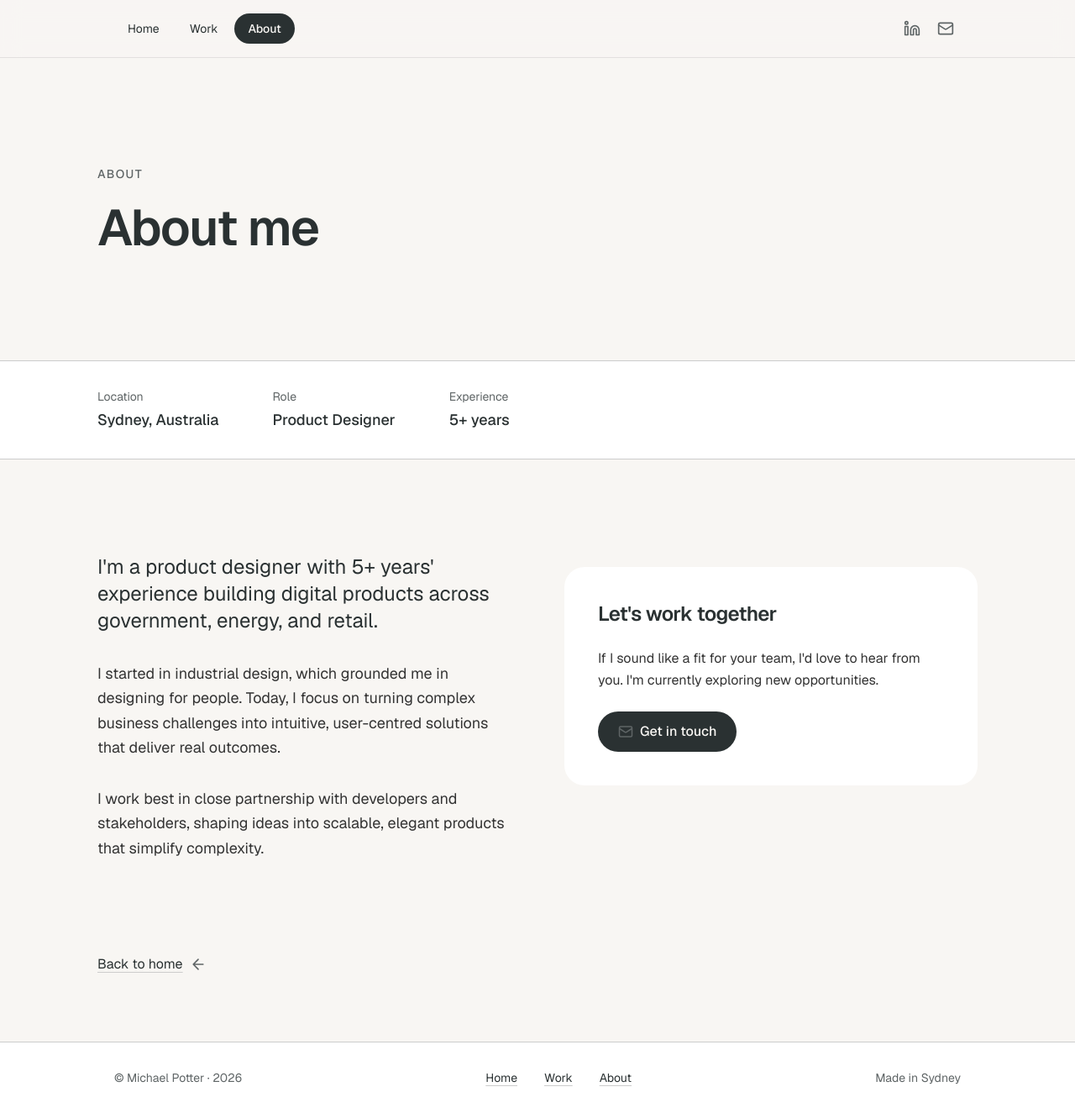
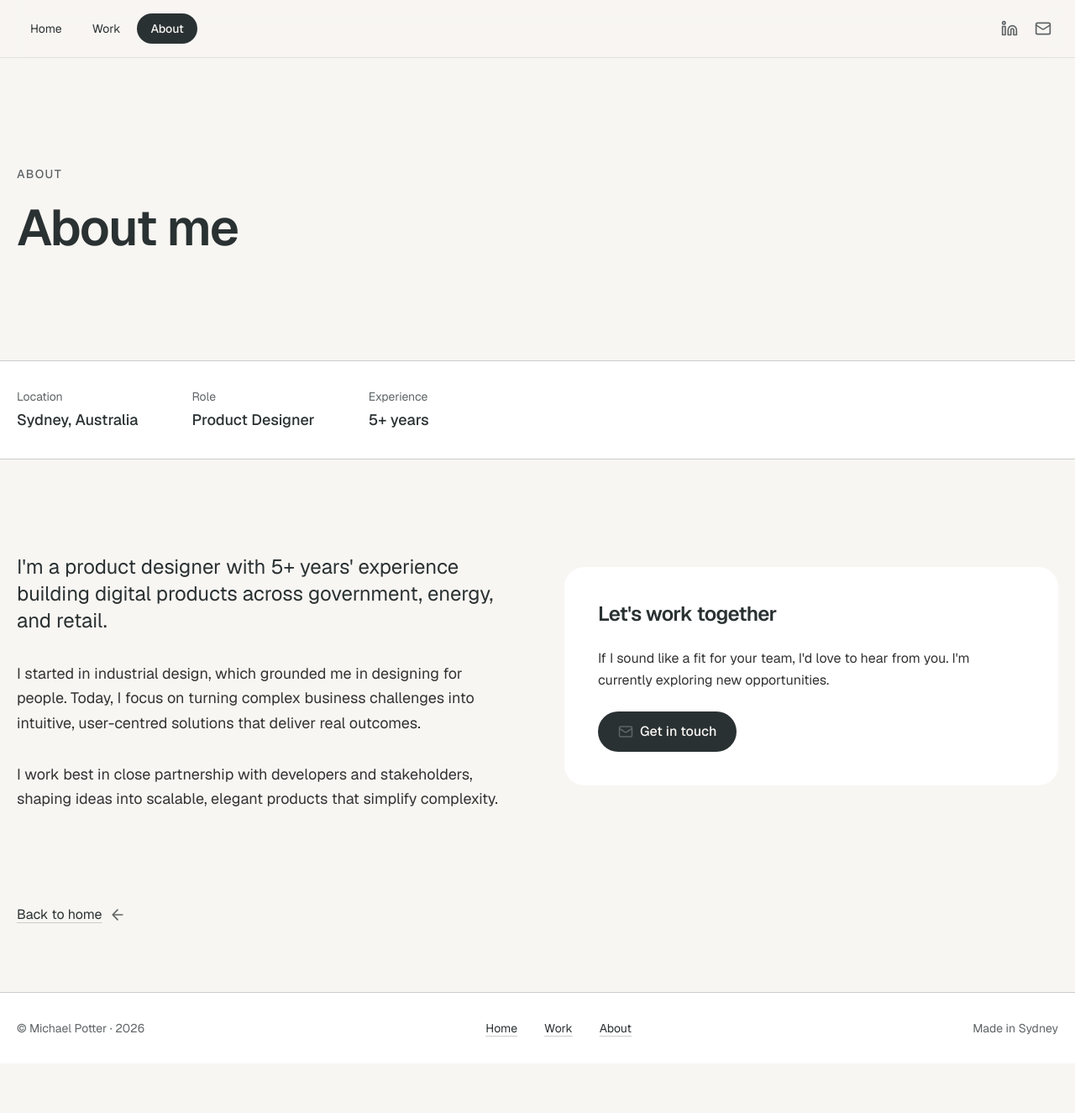
Before and after one commit to mikepotter-jpeg/michael-potter-portfolio, a Next.js app: page /about in a window 1280 px wide. Shown: the whole page at 84% size. After the commit the page ends 1266 px from the top, so only its background shows below. Built offline with nearby package versions, Linux system fonts and the light colour scheme.

Commit message:
Align navigation and content widths to max-w-7xl (1280px)

```diff
--- a/app/about/page.tsx
+++ b/app/about/page.tsx
@@ -17,7 +17,7 @@ export default function AboutPage() {
     <div className="flex flex-col">
       {/* Hero Section */}
       <section className="py-20 md:py-32 px-5">
-        <div className="w-full max-w-content mx-auto">
+        <div className="w-full max-w-7xl mx-auto">
           <div className="max-w-3xl">
             <p className="text-sm uppercase tracking-widest text-text-tertiary font-medium mb-6">About</p>
             <h1 className="text-4xl sm:text-5xl md:text-6xl font-semibold tracking-tight leading-[1.1]">
@@ -29,7 +29,7 @@ export default function AboutPage() {
 
       {/* Highlights Bar */}
       <section className="bg-background-secondary py-8 px-5 border-y border-border">
-        <div className="w-full max-w-content mx-auto">
+        <div className="w-full max-w-7xl mx-auto">
           <div className="flex flex-wrap gap-8 md:gap-16">
             {highlights.map((item) => (
               <div key={item.label}>
@@ -43,7 +43,7 @@ export default function AboutPage() {
 
       {/* Bio Content */}
       <section className="py-20 md:py-28 px-5">
-        <div className="w-full max-w-content mx-auto">
+        <div className="w-full max-w-7xl mx-auto">
           <div className="grid lg:grid-cols-2 gap-16">
             {/* Main bio */}
             <div className="space-y-8">
@@ -92,7 +92,7 @@ export default function AboutPage() {
 
       {/* Back Link */}
       <section className="pb-20 px-5">
-        <div className="w-full max-w-content mx-auto">
+        <div className="w-full max-w-7xl mx-auto">
           <Link
             href="/"
             className="inline-flex items-center gap-2"
--- a/app/page.tsx
+++ b/app/page.tsx
@@ -10,7 +10,7 @@ export default function Home() {
     <div className="flex flex-col">
       {/* Hero Section - Full width, dramatic */}
       <section className="min-h-[70vh] flex items-center justify-center px-5 py-20 md:py-32">
-        <div className="w-full max-w-content">
+        <div className="w-full max-w-7xl mx-auto">
           <h1 className="text-4xl sm:text-5xl md:text-6xl lg:text-7xl font-semibold tracking-tight leading-[1.1] max-w-4xl animate-fade-in-up">
             Hi, I&apos;m Michael, a product designer in Sydney.
           </h1>
@@ -19,7 +19,7 @@ export default function Home() {
 
       {/* About Snippet - Distinct section */}
       <section className="bg-background-secondary py-20 md:py-28 px-5">
-        <div className="w-full max-w-content mx-auto">
+        <div className="w-full max-w-7xl mx-auto">
           <div className="max-w-3xl space-y-8">
             <p className="text-xl sm:text-2xl md:text-3xl leading-relaxed tracking-tight text-text-primary font-normal">
               I specialise in enterprise product design, with experience in account systems,
@@ -53,7 +53,7 @@ export default function Home() {
 
       {/* Work Section */}
       <section className="py-20 md:py-28 px-5">
-        <div className="w-full max-w-content mx-auto">
+        <div className="w-full max-w-7xl mx-auto">
           {/* Section Header */}
           <div className="flex flex-col md:flex-row md:items-end md:justify-between gap-6 mb-16">
             <div className="space-y-4">
@@ -88,7 +88,7 @@ export default function Home() {
 
       {/* Recommendations Section */}
       <section className="bg-background-secondary py-20 md:py-28 px-5">
-        <div className="w-full max-w-content mx-auto">
+        <div className="w-full max-w-7xl mx-auto">
           {/* Section Header */}
           <div className="mb-16">
             <p className="text-sm uppercase tracking-widest text-text-tertiary font-medium mb-4">Testimonials</p>
@@ -116,7 +116,7 @@ export default function Home() {
 
       {/* Contact CTA - Bold and simple */}
       <section className="py-20 md:py-32 px-5">
-        <div className="w-full max-w-content mx-auto text-center">
+        <div className="w-full max-w-7xl mx-auto text-center">
           <h2 className="text-3xl sm:text-4xl md:text-5xl lg:text-6xl font-semibold tracking-tight mb-8">
             Let&apos;s catch up
           </h2>
--- a/app/work/[slug]/page.tsx
+++ b/app/work/[slug]/page.tsx
@@ -46,7 +46,7 @@ export default function ProjectPage({ params }: Props) {
     <div className="flex flex-col">
       {/* Hero Section */}
       <section id="top" className="py-16 md:py-24 px-5 bg-background-secondary scroll-mt-20">
-        <div className="w-full max-w-content mx-auto">
+        <div className="w-full max-w-7xl mx-auto">
           {/* Breadcrumb */}
           <nav className="flex items-center gap-3 text-sm text-text-tertiary mb-8">
             <Link href="/work" className="hover:text-text-primary transition-colors">
@@ -83,7 +83,7 @@ export default function ProjectPage({ params }: Props) {
       {/* Cover Image */}
       {project.coverImage && (
         <section className="px-5 py-16">
-          <div className="w-full max-w-content mx-auto">
+          <div className="w-full max-w-7xl mx-auto">
             <div className="relative aspect-video rounded-3xl overflow-hidden bg-background-secondary">
               <Image
                 src={project.coverImage}
@@ -180,7 +180,7 @@ export default function ProjectPage({ params }: Props) {
       {/* Next Project */}
       {nextProject && nextProject.slug !== project.slug && (
         <section className="py-16 px-5 border-t border-border bg-background-secondary">
-          <div className="w-full max-w-content mx-auto">
+          <div className="w-full max-w-7xl mx-auto">
             <p className="text-sm font-semibold text-text-tertiary mb-2">Next Project</p>
             <Link
               href={`/work/${nextProject.slug}`}
@@ -205,7 +205,7 @@ export default function ProjectPage({ params }: Props) {
 
       {/* CTA */}
       <section className="py-20 md:py-28 px-5">
-        <div className="w-full max-w-content mx-auto text-center">
+        <div className="w-full max-w-7xl mx-auto text-center">
           <p className="text-text-tertiary mb-4">Interested in working together?</p>
           <a
             href="mailto:michaelsavagepotter@gmail.com"
--- a/app/work/page.tsx
+++ b/app/work/page.tsx
@@ -15,7 +15,7 @@ export default function WorkPage() {
     <div className="flex flex-col">
       {/* Hero Section */}
       <section className="py-20 md:py-32 px-5">
-        <div className="w-full max-w-content mx-auto">
+        <div className="w-full max-w-7xl mx-auto">
           <div className="max-w-3xl">
             <p className="text-sm uppercase tracking-widest text-text-tertiary font-medium mb-6">Portfolio</p>
             <h1 className="text-4xl sm:text-5xl md:text-6xl font-semibold tracking-tight leading-[1.1] mb-6">
@@ -31,7 +31,7 @@ export default function WorkPage() {
 
       {/* Project Grid */}
       <section className="pb-20 md:pb-28 px-5">
-        <div className="w-full max-w-content mx-auto">
+        <div className="w-full max-w-7xl mx-auto">
           <div className="space-y-6">
             {projects.map((project, index) => (
               <WorkCard
@@ -61,7 +61,7 @@ export default function WorkPage() {
 
       {/* Back Link */}
       <section className="pb-20 px-5">
-        <div className="w-full max-w-content mx-auto">
+        <div className="w-full max-w-7xl mx-auto">
           <Link
             href="/"
             className="inline-flex items-center gap-2"
--- a/components/footer.tsx
+++ b/components/footer.tsx
@@ -9,7 +9,7 @@ export default function Footer() {
 
   return (
     <footer className="border-t border-border bg-background-secondary">
-      <div className="max-w-content mx-auto px-5 py-8">
+      <div className="max-w-7xl mx-auto px-5 py-8">
         <div className="flex flex-col md:flex-row items-center justify-between gap-6">
           {/* Copyright */}
           <p className="text-sm text-text-tertiary">
--- a/components/navigation.tsx
+++ b/components/navigation.tsx
@@ -15,7 +15,7 @@ export default function Navigation() {
 
   return (
     <header className="sticky top-0 z-50 bg-background-primary/80 backdrop-blur-md border-b border-border/50">
-      <nav className="max-w-content mx-auto px-5 py-4">
+      <nav className="max-w-7xl mx-auto px-5 py-4">
         <div className="flex items-center justify-between">
           {/* Navigation Links */}
           <div className="flex items-center gap-1">
```
